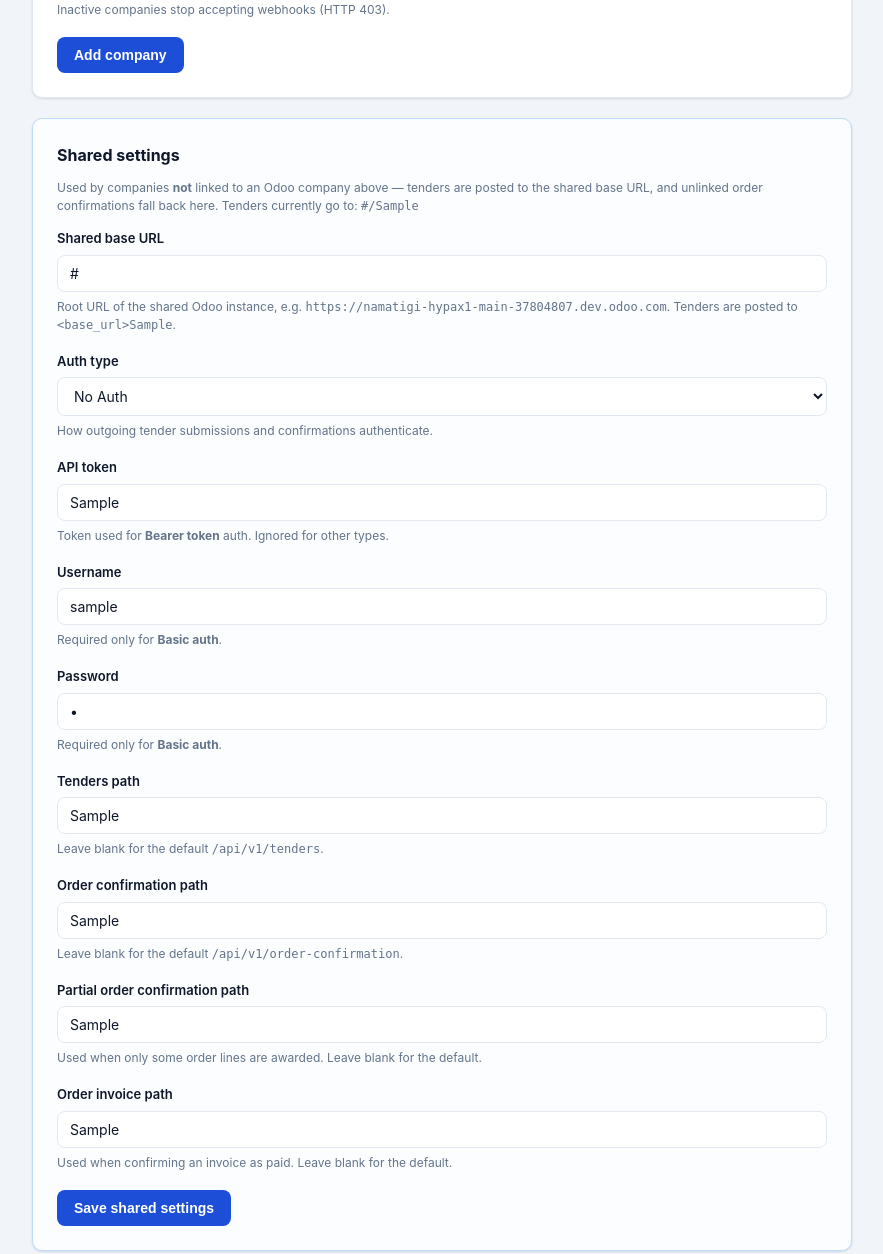
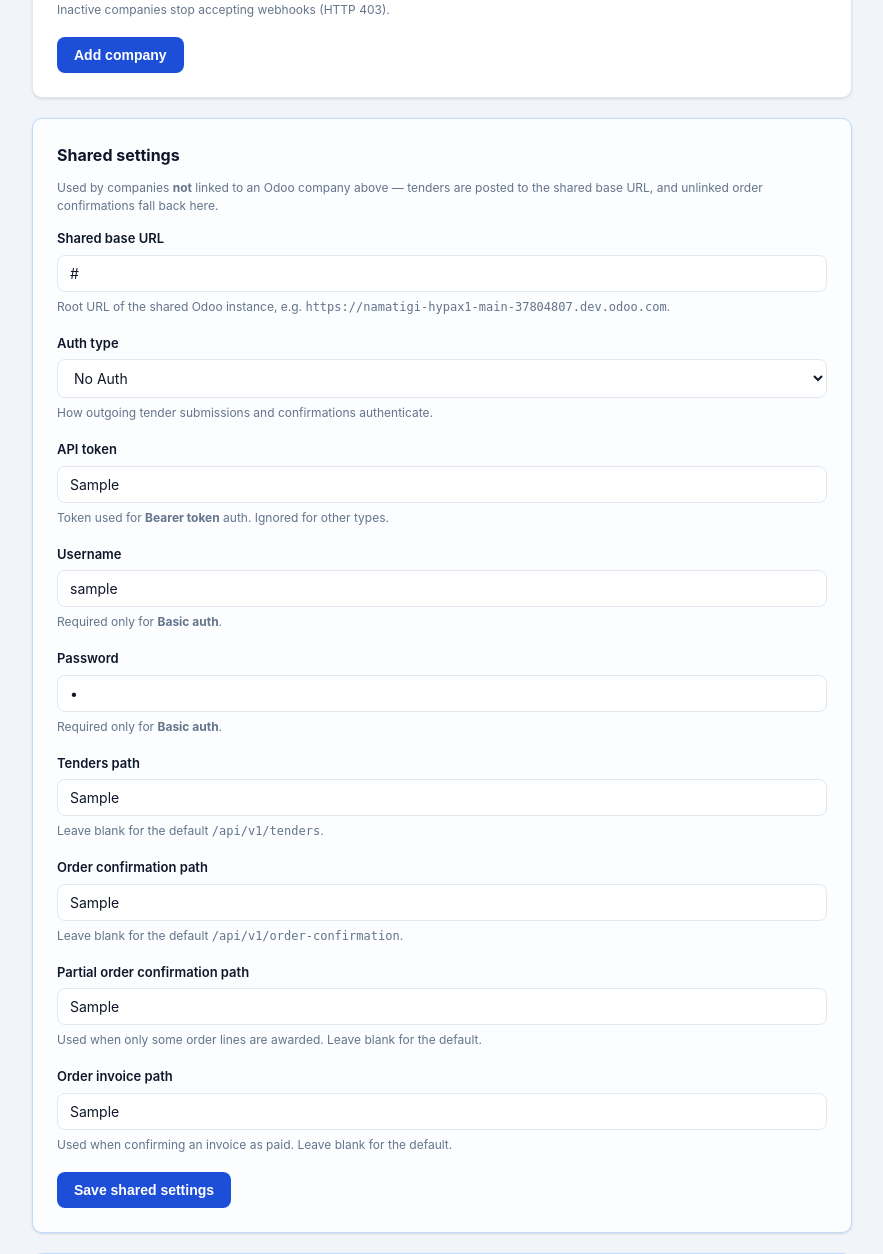
Before and after one commit to namatigi/logistic_platform, a Django app: page /configuration/odoo/ in a window 1280 px wide; the page is wider, and only the part inside the window is pictured. Shown: the part 1790-3044 px from the top of that part, without its empty margins (198-1081 px from the left). Run offline with Django 5.2, Linux system fonts and the light colour scheme; a user stored in the database is signed in; tables that the repository leaves empty hold one stand-in row (values such as "Sample post"); grey boxes marked "Sample" are stand-in pictures; data that the repository does not hold is empty; parts of the project's set-up code (start-up, migrations or seed data) failed here and were passed over.

Commit message:
Stop showing the outgoing API path on the Configuration > Odoo page

```diff
--- a/templates/tenders/config_odoo.html
+++ b/templates/tenders/config_odoo.html
@@ -179,8 +179,7 @@
     <div class="card-title">Shared settings</div>
     <p class="form-help" style="margin:-4px 0 14px;">
       Used by companies <strong>not</strong> linked to an Odoo company above &mdash; tenders are posted to the shared
-      base URL, and unlinked order confirmations fall back here. Tenders currently go to:
-      <code>{{ shared_setting.endpoint_url }}</code>
+      base URL, and unlinked order confirmations fall back here.
     </p>
 
     <form method="post" novalidate>
@@ -190,7 +189,7 @@
       <div class="form-row" style="margin-bottom:18px;">
         <label>Shared base URL</label>
         <input type="url" name="base_url" required value="{{ shared_form.base_url.value|default_if_none:'' }}" placeholder="https://odoo.example.com">
-        <span class="form-help">Root URL of the shared Odoo instance, e.g. <code>https://namatigi-hypax1-main-37804807.dev.odoo.com</code>. Tenders are posted to <code>&lt;base_url&gt;{{ shared_setting.tenders_path|default:'/api/v1/tenders' }}</code>.</span>
+        <span class="form-help">Root URL of the shared Odoo instance, e.g. <code>https://namatigi-hypax1-main-37804807.dev.odoo.com</code>.</span>
         {% if shared_form.base_url.errors %}<div class="field-error"><ul><li>{{ shared_form.base_url.errors.0 }}</li></ul></div>{% endif %}
       </div>
 
```
